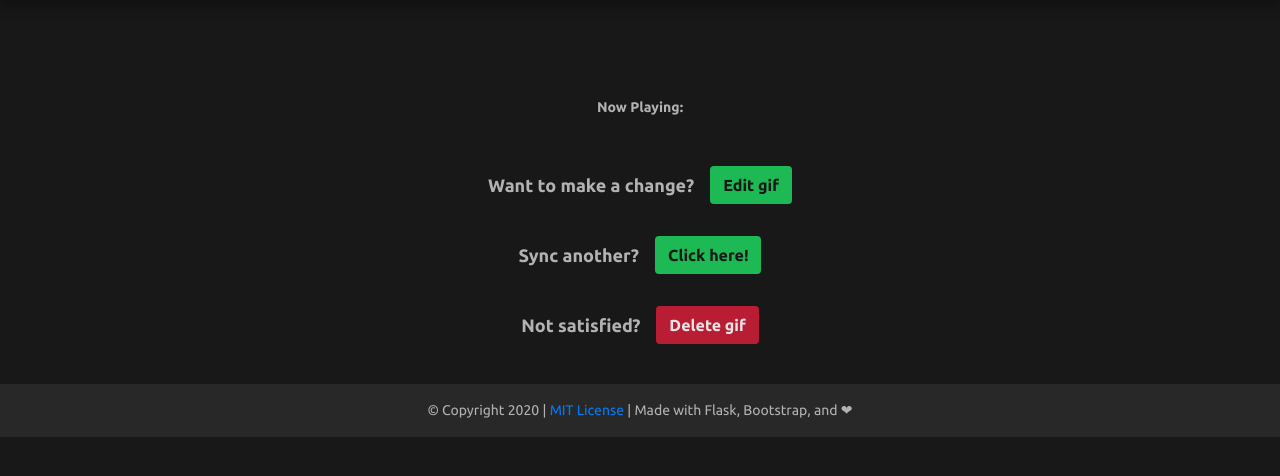
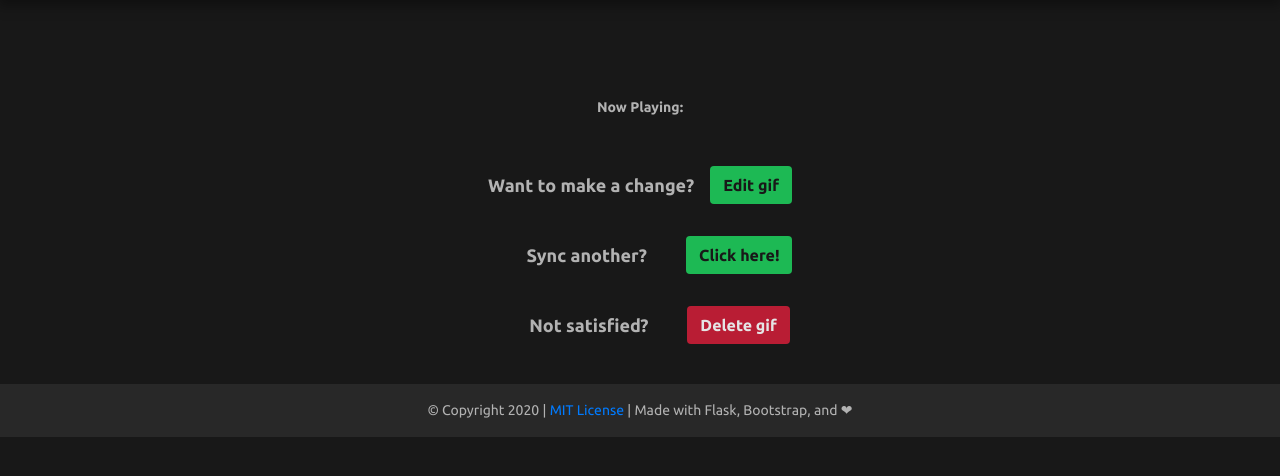
Before and after one commit to Septem151/gifsync, a Flask app: template gifsync/templates/show.html in a window 1280 px wide. Shown: the part 74-550 px from the top of the page. Run offline with Flask 2, Linux system fonts and the light colour scheme; the template is opened without the code that fills it, so the values that code supplies are empty; some libraries are stand-ins or nearby versions.

Commit message:
Make buttons line up better on Show page

```diff
--- a/gifsync/static/css/show.css
+++ b/gifsync/static/css/show.css
@@ -10,6 +10,10 @@
 
 .margin-btm {
     margin-bottom: 32px;
+}
+
+.margin-left {
+    margin-left: 39px;
 }
 
 /* Header Text Styling */
--- a/gifsync/templates/show.html
+++ b/gifsync/templates/show.html
@@ -39,15 +39,15 @@
         </div>
     </div>
     <div class="row justify-content-center">
-        <p class="header my-auto">Sync another?</p>
-        <a class="ml-3 my-3 btn btn-custom-green shadow-none" type="button"
+        <p class="header my-auto margin-left">Sync another?</p>
+        <a class="my-3 btn btn-custom-green margin-left shadow-none" type="button"
            href="{{ url_for('create') }}">
             Click here!
         </a>
     </div>
     <div class="row justify-content-center mb-4">
-        <p class="header my-auto">Not satisfied?</p>
-        <a class="ml-3 my-3 btn btn-custom-red shadow-none" type="button"
+        <p class="header my-auto margin-left">Not satisfied?</p>
+        <a class="my-3 btn btn-custom-red margin-left shadow-none" type="button"
            href="{{ url_for('api_delete_gif', id=gif.id) }}">
             Delete gif
         </a>
```
